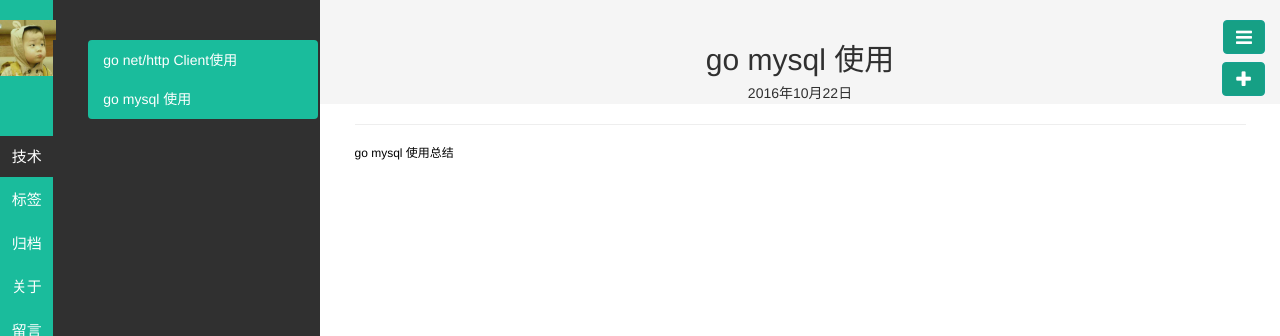
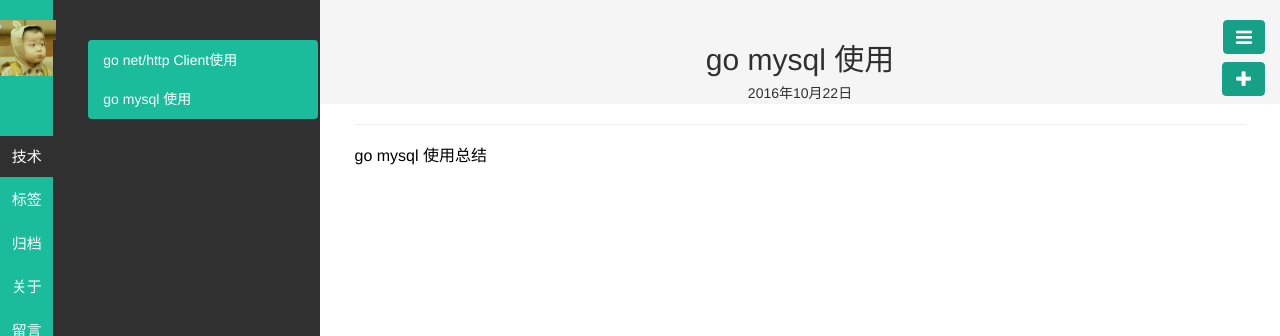
Before and after one commit to duyanghao/duyanghao.github.io, a Jekyll site: the page built from _posts/技术/2016-10-22-go-mysql.md, in a window 1280 px wide. Shown: the top 336 px of the page. Built offline with Jekyll 4.4.1, drawn with Linux system fonts in a browser that asks for light colours; comment, search, counter and statistics services are not loaded.

Commit message:
Update Template for Page-Layout
Signed-off-by: duyanghao <1294057873@qq.com>

```diff
--- a/public/css/base.css
+++ b/public/css/base.css
@@ -103,8 +103,8 @@ body, html {
   line-height: 1.42857143;
 }
 #content {
-  font-size: 12px;
-	color: #000000
+  font-size: 16px;
+  color: #000000;
 }
 #content h2, h3 {
   line-height: 2;
```
